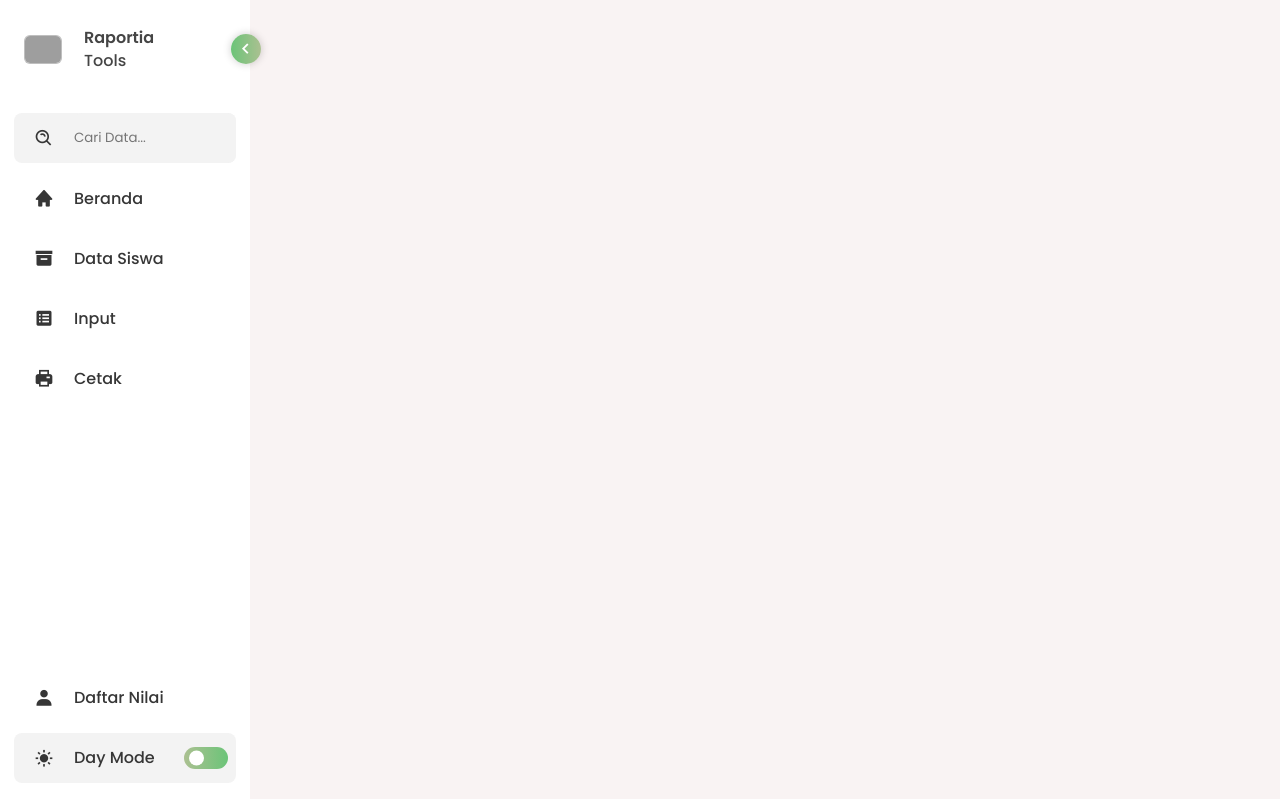
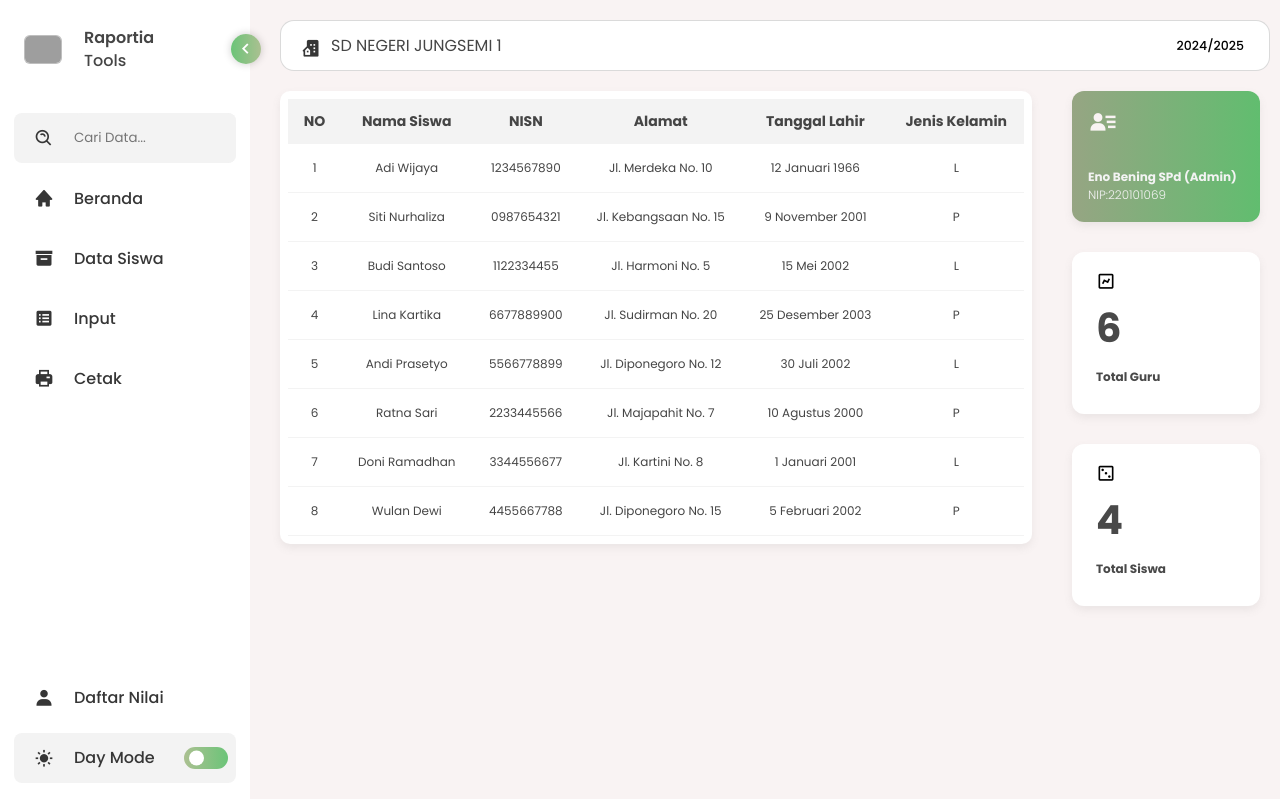
Before and after one commit to bryynnds/raportia, a Flask app: page / in a window 1280 px wide. Shown: the top 799 px of the page. Before the commit the page ends 769 px from the top, so only its background shows below. Run offline with Flask 3, Linux system fonts and the light colour scheme; some libraries are stand-ins or nearby versions; grey boxes are pictures that could not be loaded.

Commit message:
Au ah Helap

```diff
--- a/app/routes.py
+++ b/app/routes.py
@@ -1,27 +1,28 @@
-from app import app, db
-from flask import request, redirect, url_for, render_template
-from app.controller import GuruController
+# routes.py
+from flask import render_template
+from app import app
 from app.controller.BerandaController import show_beranda
-
-from app.controller.controller import get_siswa_with_mata_pelajaran, get_mata_pelajaran, get_nilai_for_siswa
-
-@app.route('/guru', methods=['GET', 'POST'])
-def gurus():
-  if request.method=='GET':
-    return GuruController.index()
-  else:
-    return GuruController.save()
-
-  return 'Guru'
 
 @app.route('/')
 def beranda():
     return show_beranda()
 
-@app.route('/admin/<name>')
-def admin(name):
-    return render_template("index.html", content=name)
+@app.route('/data_siswa')
+def data_siswa():
+    # Logika untuk menampilkan halaman Data Siswa
+    return render_template('data_siswa.html')
 
-@app.route('/success/<name>')
-def success(name):
-    return 'walcome %s' % name
+@app.route('/input')
+def input():
+    # Logika untuk menampilkan halaman Input
+    return render_template('input.html')
+
+@app.route('/cetak')
+def cetak():
+    # Logika untuk menampilkan halaman Cetak
+    return render_template('cetak.html')
+
+@app.route('/daftar_nilai')
+def daftar_nilai():
+    # Logika untuk menampilkan halaman Daftar Nilai
+    return render_template('daftar_nilai.html')
--- a/app/static/css/style.css
+++ b/app/static/css/style.css
@@ -19,6 +19,8 @@
     --random-color1: #ffffff;
     --dark-color: #1980d3;
     --hover-color: #ffffff;
+    --widget2: linear-gradient(to right, #96a583, #61bd6f);
+    --widget: #ffffff;
 
 
     --tran-02: all 0.2s ease;
@@ -41,10 +43,11 @@
     --primary-color-light: #F6F5FF;
     --toggle-color: #F6F5FF;
     --text-color: #ffffff;
-    --text-color2: #e6e4e4;
+    --text-color2: #2b2b2b;
     --random-color1: #B2B545;
     --dark-color: #23041e;
     --hover-color: #232333;
+    --widget2: #ffffff;
     }
 
 
@@ -306,14 +309,219 @@
     }
 
 
-    /*========================================*/
-
-
-
     .sidebar.close ~ .home{
         left: 88px;
         right: 88px;
         width: calc(100% - 88px);
     }
 
+    /*================= Yang ini Resuable ==================== */
+
+    .home{
+        padding-top: 20px;
+        padding-left: 30px;
+        display: flex;
+        height: 300px;
+        position: relative;
+        left: 250px;
+        width: calc(100% - 250px);
+        background: var(--background-color);
+        transition: var(--tran-04);
+        flex-direction: column;
+    }
+
+    .bar {
+        background-color: var(--sidebar-color);
+        display: flex;
+        width: 99%;
+        font-size: 15px;
+        font-weight: 500;
+        padding: 12px;
+        padding-left: 20px;
+        padding-right: 25px;
+        margin-bottom: 20px;
+        border-radius: 14px;
+        border: 1px solid rgba(0, 0, 0, 0.144);
+    }
+
+    .inbar {
+        display: flex;
+        width: 100%; /* Memastikan inbar mengambil seluruh lebar */
+        justify-content: space-between; /* Sebar elemen di dalamnya */
+        align-items: center; /* Sejajarkan elemen secara vertikal */
+    }
+
+    .left-section {
+        display: flex; /* Mengelompokkan logo dan sub di kiri */
+        align-items: center;
+    }
+
+    .sub {
+        font-size: 16px;
+        font-weight: 400;
+        color: var(--text-color);
+    }
+
+    .logo {
+        font-size: 20px;
+        margin-top: 4px;
+        padding-right: 10px;
+        color: var(--primary-color-light);
+    }
+
+    .sub2 {
+        font-size: 12.5px;
+        color: var(--text-grey2);
+        margin-left: auto; /* Menempatkan sub2 di sebelah kanan */
+    }
+
+    .container{
+        display: flex;
+
+        justify-content: space-between;
+    }
+
+    .container2{
+        display: flex;
+        justify-content: space-between;
+        padding-bottom: 40px;
+    }
+
+
+
+    .left{
+        width: 80%;
+
+    }
+
+    .right{
+
+        display: flex;
+        flex-direction: column;
+        width: 20%;
+        height: 2000px;
+        font-size: 20px;
+        font-weight: 300;
+        color: var(--tetap);
+        padding-left: 0px;
+        margin-right: 20px;
+        margin-left: 40px;
+
+    }
+
+    .data-table1 {
+        width: 100%;
+        padding: 8px;
+        background-color: var(--hover-color);
+        border-radius: 10px;
+        box-shadow: 0 4px 8px rgba(111, 111, 111, 0.1); /* Smooth shadow */
+        overflow-x: auto; /* Untuk mengatasi tabel yang terlalu lebar */
+    }
+
+    .data-table1 table {
+        width: 100%;
+        border-collapse: collapse; /* Menghilangkan garis antar sel */
+        font-family: Arial, sans-serif;
+    }
+
+    .data-table1 table td {
+        background-color: var(--hover-color);
+        color: var(--text-color);
+        font-size: 12px;
+        padding: 15px 15px;
+        text-align: center;
+        border-bottom: 1px solid var(--primary-color); /* Garis pemisah antar baris */
+    }
+
+    .data-table1 table th {
+        color: var(--text-color);
+        font-size: 14px;
+        padding: 12px 15px;
+        text-align: center;
+        background-color: var(--primary-color);
+        font-weight: bold;
+    }
+
+    .data-table1 table tr:hover {
+        background-color: #3c3c3c; /* Warna saat hover */
+    }
+
+    .data-table1 table td .action-icons {
+        display: flex; /* Menggunakan flexbox untuk meratakan ikon secara horizontal */
+        justify-content: center; /* Mengatur agar ikon berada di tengah */
+        align-items: center; /* Menjaga keselarasan vertikal ikon */
+    }
+
+    .data-table1 table td .separator {
+        margin: 0 8px; /* Memberikan jarak antara ikon */
+        color: var(--text-color); /* Warna pemisah */
+    }
+
+    .subwidget {
+        color: var(--background-color);
+        font-size: 30px;
+    }
+
+    .status {
+        border-radius: 12px;
+        padding-left: 16px;
+        padding-top: 12px;
+        padding-right: 12px;
+        padding-bottom: 18px;
+        background: var(--widget2);
+        margin-bottom: 30px;
+        box-shadow: 0 4px 8px rgba(111, 111, 111, 0.1);
+    }
+
+    .foot-data {
+        color: var(--primary-color);
+        font-weight: bold;
+        font-size: 12px;
+        padding-top: 20px;
+    }
+
+    .foot-data2 {
+        color: var(--text-color2);
+        font-weight: bold;
+        font-size: 12px;
+        padding-top: 10px;
+        padding-bottom: 12px;
+    }
+
+    .nip {
+        color: var(--primary-color);
+        font-size: 12px;
+    }
+
+    .widget {
+        padding-left: 24px;
+        padding-top: 16px;
+        padding-right: 12px;
+        padding-bottom: 16px;
+        border-radius: 12px;
+        margin-bottom: 30px;
+        background-color: var(--widget);
+        box-shadow: 0 4px 8px rgba(111, 111, 111, 0.1);
+    }
+
+    .header-data {
+        color: var(--text-color2);
+        font-size: 40px;
+    }
+
+    .edit {
+        padding-right: 10px;
+        color: #61bd6f;
+        font-size: 24px;
+        cursor: pointer;
+    }
+
+    .hapus {
+        color: #a54040;
+        font-size: 24px;
+        cursor: pointer;
+    }
+
+
+
 }
--- a/app/templates/base.html
+++ b/app/templates/base.html
@@ -5,10 +5,9 @@
     <meta name="viewport" content="width=device-width, initial-scale=1.0">
 
     <link rel="stylesheet" href="{{ url_for('static', filename='css/style.css') }}">
-
     <link href='https://unpkg.com/boxicons@2.1.4/css/boxicons.min.css' rel='stylesheet'>
     <link href='https://unpkg.com/css.gg@2.0.0/icons/css/play-list-search.css' rel='stylesheet'>
-    <title>Top Game Of The Year</title>
+    <title>Raportia | Tools Rapor</title>
 </head>
 <body>
     <nav class="sidebar close">
@@ -17,13 +16,11 @@
                 <span class="image">
                     <img src="logo.png" alt="logo">
                 </span>
-
                 <div class="text header-text">
                     <span class="name">Raportia</span>
                     <span class="profession">Tools</span>
                 </div>
             </div>
-
             <i class='bx bx-chevron-right toggle'></i>
         </header>
 
@@ -34,36 +31,43 @@
                     <input id="input1" type="search" placeholder="Cari Data...">
                 </li>
 
+                <!-- Link ke Beranda -->
                 <li class="nav-link">
-                    <a href="index.php">
+                    <a href="{{ url_for('beranda') }}">
                         <i class='bx bxs-home icon'></i>
                         <span class="text nav-text">Beranda</span>
                     </a>
                 </li>
+
+                <!-- Link ke Data Siswa -->
                 <li class="nav-link">
-                    <a href="criteria.php">
+                    <a href="{{ url_for('data_siswa') }}">
                         <i class='bx bxs-box icon'></i>
                         <span class="text nav-text">Data Siswa</span>
                     </a>
                 </li>
+
+                <!-- Link ke Input -->
                 <li class="nav-link">
-                    <a href="evaluation.php">
+                    <a href="{{ url_for('input') }}">
                         <i class='bx bxs-spreadsheet icon'></i>
                         <span class="text nav-text">Input</span>
                     </a>
                 </li>
+
+                <!-- Link ke Cetak -->
                 <li class="nav-link">
-                    <a href="calculate.php">
+                    <a href="{{ url_for('cetak') }}">
                         <i class='bx bxs-printer icon'></i>
                         <span class="text nav-text">Cetak</span>
                     </a>
                 </li>
-                </ul>
             </div>
 
             <div class="bottom-content">
-                <li class="">
-                    <a href="login.php">
+                <!-- Link ke Daftar Nilai -->
+                <li class="nav-link">
+                    <a href="{{ url_for('daftar_nilai') }}">
                         <i class='bx bxs-user icon'></i>
                         <span class="text nav-text">Daftar Nilai</span>
                     </a>
@@ -75,26 +79,19 @@
                         <i class='bx bxs-moon icon sun'></i>
                     </div>
                     <span class="mode-text text">Day Mode</span>
-
                     <div class="toggle-switch">
                         <span class="switch"></span>
                     </div>
-
-
                 </li>
-
             </div>
         </div>
     </nav>
 
     <section class="home">
-
-
+        {% block content %}
+        {% endblock %}
     </section>
 
-    <footer>
-        <!-- Footer di sini -->
-    </footer>
     <script src="{{ url_for('static', filename='js/script.js') }}"></script>
 </body>
 </html>
--- /dev/null
+++ b/app/templates/beranda.html
@@ -0,0 +1,124 @@
+<div class="main-section">
+    <div class="bar">
+        <div class="inbar">
+            <div class="left-section">
+                <i class='bx bxs-building-house logo'></i>
+                <span class='sub'>SD NEGERI JUNGSEMI 1</span>
+            </div>
+            <span class="sub2">2024/2025</span>
+        </div>
+    </div>
+</div>
+
+<div class="container">
+    <div class="left">
+        <div class="data-table1">
+            <table>
+                <thead>
+                    <tr>
+                        <th>NO</th>
+                        <th>Nama Siswa</th>
+                        <th>NISN</th>
+                        <th>Alamat</th>
+                        <th>Tanggal Lahir</th>
+                        <th>Jenis Kelamin</th>
+                    </tr>
+                </thead>
+                <tbody>
+                    <tr>
+                        <td>1</td>
+                        <td>Adi Wijaya</td>
+                        <td>1234567890</td>
+                        <td>Jl. Merdeka No. 10</td>
+                        <td>12 Januari 1966</td>
+                        <td>L</td>
+                    </tr>
+                    <tr>
+                        <td>2</td>
+                        <td>Siti Nurhaliza</td>
+                        <td>0987654321</td>
+                        <td>Jl. Kebangsaan No. 15</td>
+                        <td>9 November 2001</td>
+                        <td>P</td>
+                    </tr>
+                    <tr>
+                        <td>3</td>
+                        <td>Budi Santoso</td>
+                        <td>1122334455</td>
+                        <td>Jl. Harmoni No. 5</td>
+                        <td>15 Mei 2002</td>
+                        <td>L</td>
+                    </tr>
+                    <tr>
+                        <td>4</td>
+                        <td>Lina Kartika</td>
+                        <td>6677889900</td>
+                        <td>Jl. Sudirman No. 20</td>
+                        <td>25 Desember 2003</td>
+                        <td>P</td>
+                    </tr>
+                    <tr>
+                        <td>5</td>
+                        <td>Andi Prasetyo</td>
+                        <td>5566778899</td>
+                        <td>Jl. Diponegoro No. 12</td>
+                        <td>30 Juli 2002</td>
+                        <td>L</td>
+                    </tr>
+                    <tr>
+                        <td>6</td>
+                        <td>Ratna Sari</td>
+                        <td>2233445566</td>
+                        <td>Jl. Majapahit No. 7</td>
+                        <td>10 Agustus 2000</td>
+                        <td>P</td>
+                    </tr>
+                    <tr>
+                        <td>7</td>
+                        <td>Doni Ramadhan</td>
+                        <td>3344556677</td>
+                        <td>Jl. Kartini No. 8</td>
+                        <td>1 Januari 2001</td>
+                        <td>L</td>
+                    </tr>
+                    <tr>
+                        <td>8</td>
+                        <td>Wulan Dewi</td>
+                        <td>4455667788</td>
+                        <td>Jl. Diponegoro No. 15</td>
+                        <td>5 Februari 2002</td>
+                        <td>P</td>
+                    </tr>
+                </tbody>
+
+            </table>
+        </div>
+    </div>
+
+
+    <div class="content right">
+        <div class="status">
+            <div class="subwidget">
+                <i class='bx bxs-user-detail'></i>
+            </div>
+            <p class="foot-data">Eno Bening SPd (Admin)</p>
+            <div class="nip">NIP:220101069</div>
+        </div>
+        <div class="widget">
+            <div class="subwidget2">
+                <i class='bx bx-chart chart'></i>
+            </div>
+            <h1 class="header-data">6</h1>
+            <p class="foot-data2">Total Guru</p>
+        </div>
+
+        <div class="widget">
+            <div class="subwidget2">
+                <i class='bx bx-dice-3 chart2'></i>
+
+            </div>
+            <h1 class="header-data">4</h1>
+            <p class="foot-data2">Total Siswa</p>
+        </div>
+    </div>
+</div>
--- a/app/templates/index.html
+++ b/app/templates/index.html
@@ -3,6 +3,5 @@
 {% block title %}Home - My Website{% endblock %}
 
 {% block content %}
-<h1>'Welcome to My Website'</h1>
-<p>This is the homepage content.</p>
+    {% include 'beranda.html' %}
 {% endblock %}
```
Also changed, not shown: app/templates/cetak.html (added, +17 -0 lines), app/templates/daftar_nilai.html (added, +17 -0 lines), app/templates/data_siswa.html (added, +148 -0 lines), app/templates/input.html (added, +17 -0 lines).
